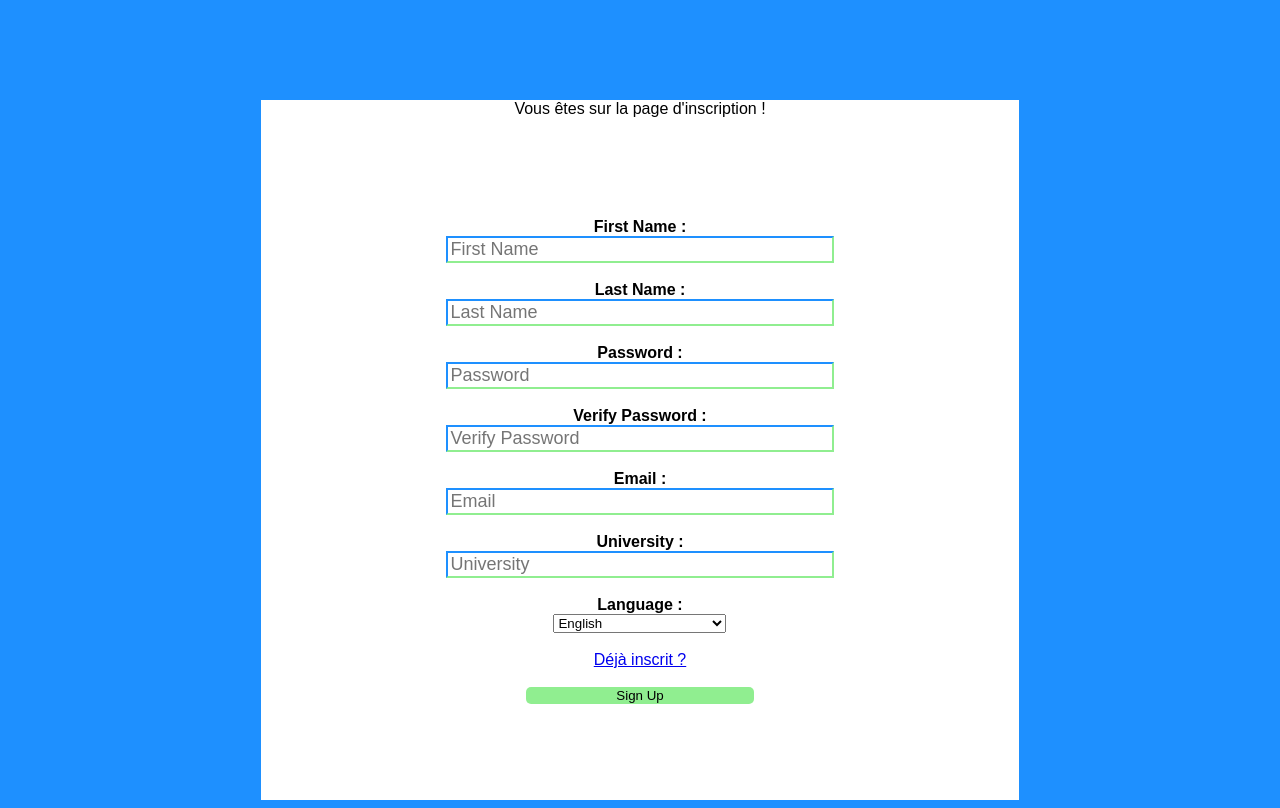
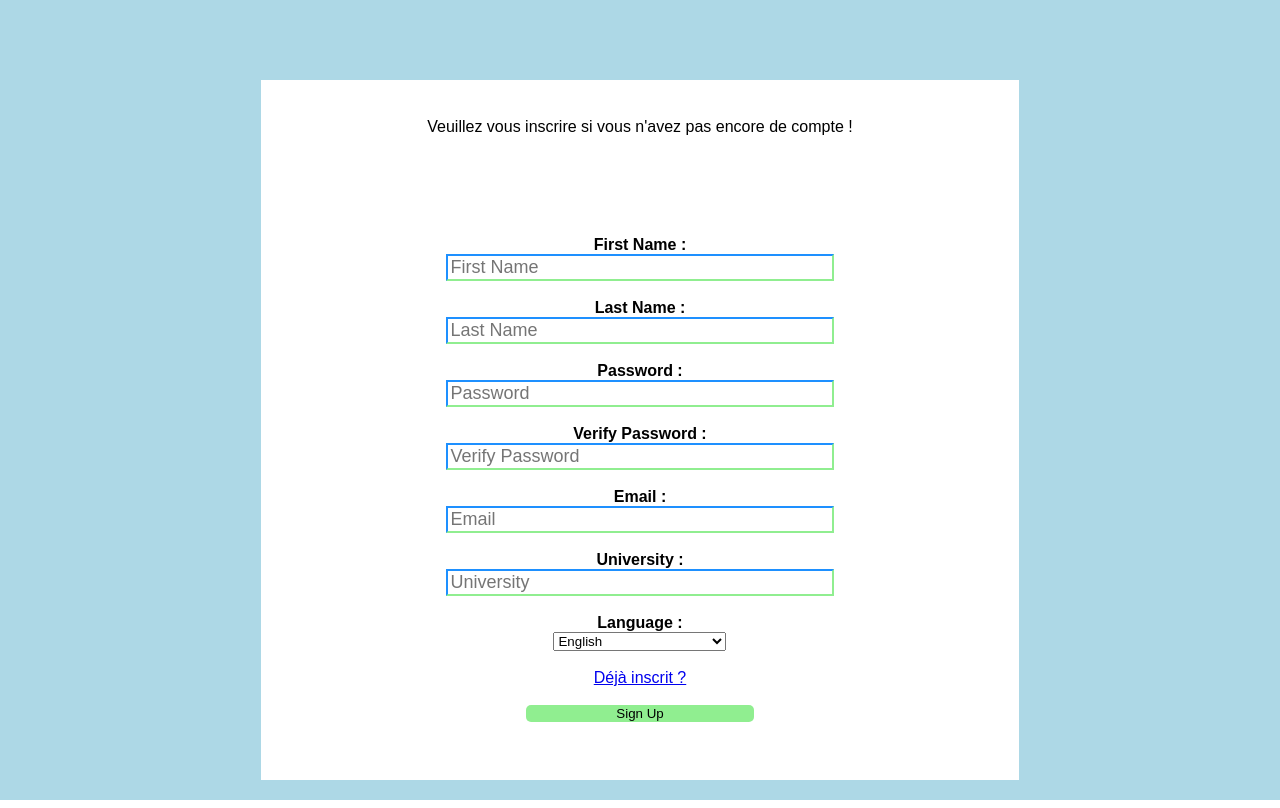
Before and after one commit to RaphaelCadillat/ProjetTransverseL2, a PHP site: page /ProjetTransverseL2/View/Pages/signup.php in a window 1280 px wide. Run offline with PHP 8.4, Linux system fonts and the light colour scheme.

Commit message:
Dernier changement

```diff
--- a/SocialNetwork/View/Pages/change_user.php
+++ b/SocialNetwork/View/Pages/change_user.php
@@ -74,6 +74,7 @@ $lang_user = $_SESSION['lang_user'];
             <?php include("../../Controller/modif_user.php"); ?>
 
         </form>
+        <br><br>
         </div>
     </body>
 </html>
--- a/SocialNetwork/View/Pages/profile.php
+++ b/SocialNetwork/View/Pages/profile.php
@@ -84,7 +84,7 @@ include("../../Model/delete_user.php");
 
 
         </form>
-
+        <br> <br>
         </div>
     </body>
 </html>
--- a/SocialNetwork/View/Pages/signup.php
+++ b/SocialNetwork/View/Pages/signup.php
@@ -14,7 +14,8 @@ free_php_session();
     <body>
     <br><br><br><br>
     <div class ="inscription">
-        <p>Vous êtes sur la page d'inscription !</p>
+    <br>
+        <p>Veuillez vous inscrire si vous n'avez pas encore de compte !</p>
         <form action="" method="post">
         <strong > First Name : </strong><br>
             <div>
--- a/SocialNetwork/View/Styles/Style.css
+++ b/SocialNetwork/View/Styles/Style.css
@@ -139,7 +139,7 @@ html{
     background-color: lightblue;
     overflow-y: none;
     font-family: Verdana;
-    overflow: hidden;
+
 }
 textarea{
 
--- a/SocialNetwork/View/Styles/signin.css
+++ b/SocialNetwork/View/Styles/signin.css
@@ -23,7 +23,7 @@ button{
 
 .formulaire{
     margin: auto;
-    background-color: whitesmoke;
+    background-color: white;
     width: 60%;
     height: 700px;
     font-family: Arial, Helvetica, sans-serif;
--- a/SocialNetwork/View/Styles/signup.css
+++ b/SocialNetwork/View/Styles/signup.css
@@ -2,7 +2,7 @@ html{
     width:auto;
     height: auto;
     background-size: cover;
-    background-color: dodgerblue;
+    background-color: lightblue;
     }
 
 
```
